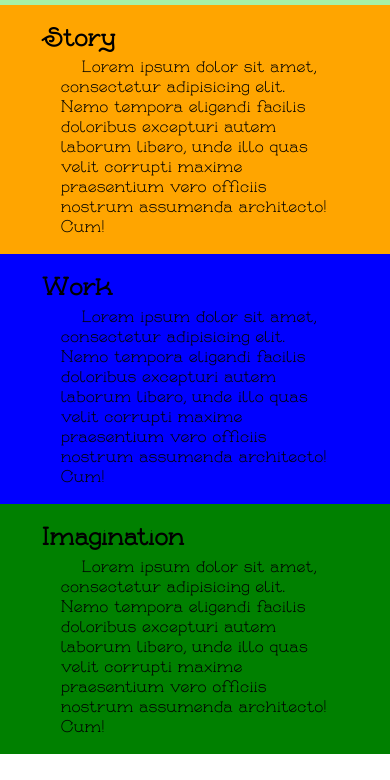
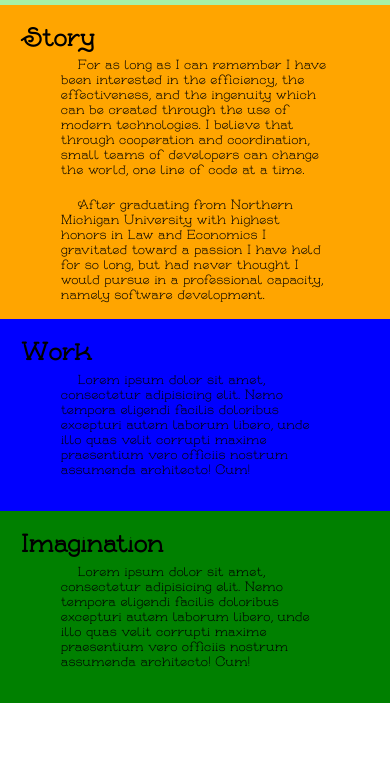
Before and after one commit to nikthequik/nikthequik, a plain HTML site: page index.html in a window 390 px wide. Shown: the part 64-844 px from the top of the page. Drawn offline with nearby package versions, Linux system fonts and the light colour scheme.

Commit message:
-add some content to story

```diff
--- a/css/main.css
+++ b/css/main.css
@@ -23,11 +23,12 @@ h1 {
 .content {
 	margin: 0 auto;
 	width: 50%;
-	text-indent: 1.3em;
+
 }
 
 .content p {
 	width: 75%;
+	text-indent: 1.3em;
 }
 
 .section-title {
@@ -213,6 +214,10 @@ h1 {
 		width: 100%;
 	}
 
+	.content p {
+		font-size: 0.8em;
+	}
+
 	#envelope {
 		width: 1.2em;
 	}
--- a/index.html
+++ b/index.html
@@ -25,7 +25,11 @@
 		<a id="anchor-story"></a>
 		<article class="content pull">
 			<h1 class="section-title">Story</h1>
-			<p class="content">Lorem ipsum dolor sit amet, consectetur adipisicing elit. Nemo tempora eligendi facilis doloribus excepturi autem laborum libero, unde illo quas velit corrupti maxime praesentium vero officiis nostrum assumenda architecto! Cum!</p>
+			<p class="content">For as long as I can remember I have been interested in the efficiency, the effectiveness, and the ingenuity which can be created through the use of modern technologies.  I believe that through cooperation and coordination, small teams of developers can change the world, one line of code at a time.
+			</p>
+			<br>
+			<p class="content">After graduating from Northern Michigan University with highest honors in Law and Economics I gravitated toward a passion I have held for so long, but had never thought I would pursue in a professional capacity, namely software development.</p>
+
 		</article>
 	</section>
 	<section id="work">
--- a/js/app.js
+++ b/js/app.js
@@ -1,5 +1,5 @@
 $(function(){
-	if ($(window).width() > 800) {
+	if ($(window).width() > 866) {
 		$('.pull').hover(function() {
 				$(this).stop().animate({right: "25%"}, 500);
 				},
```
